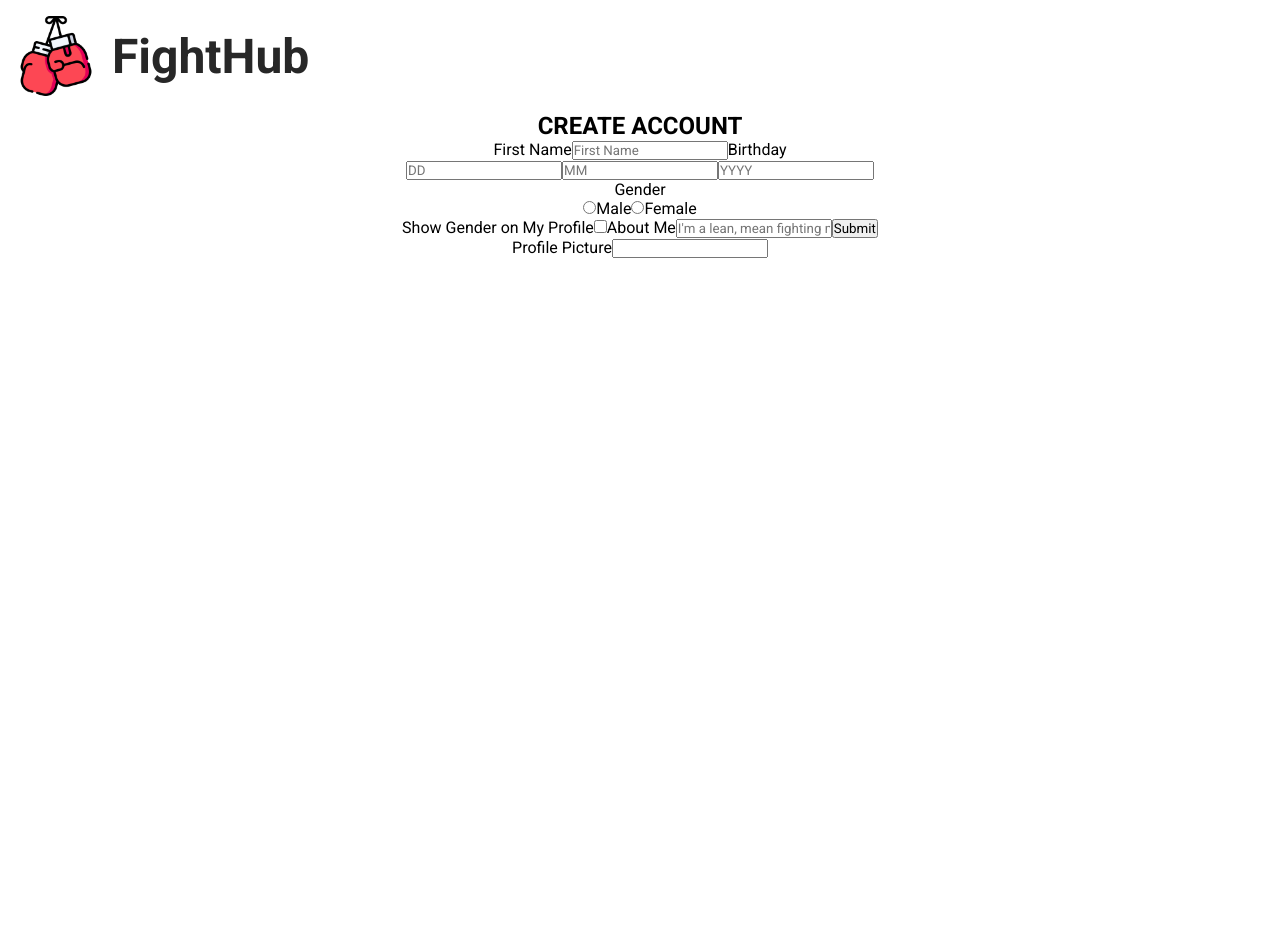
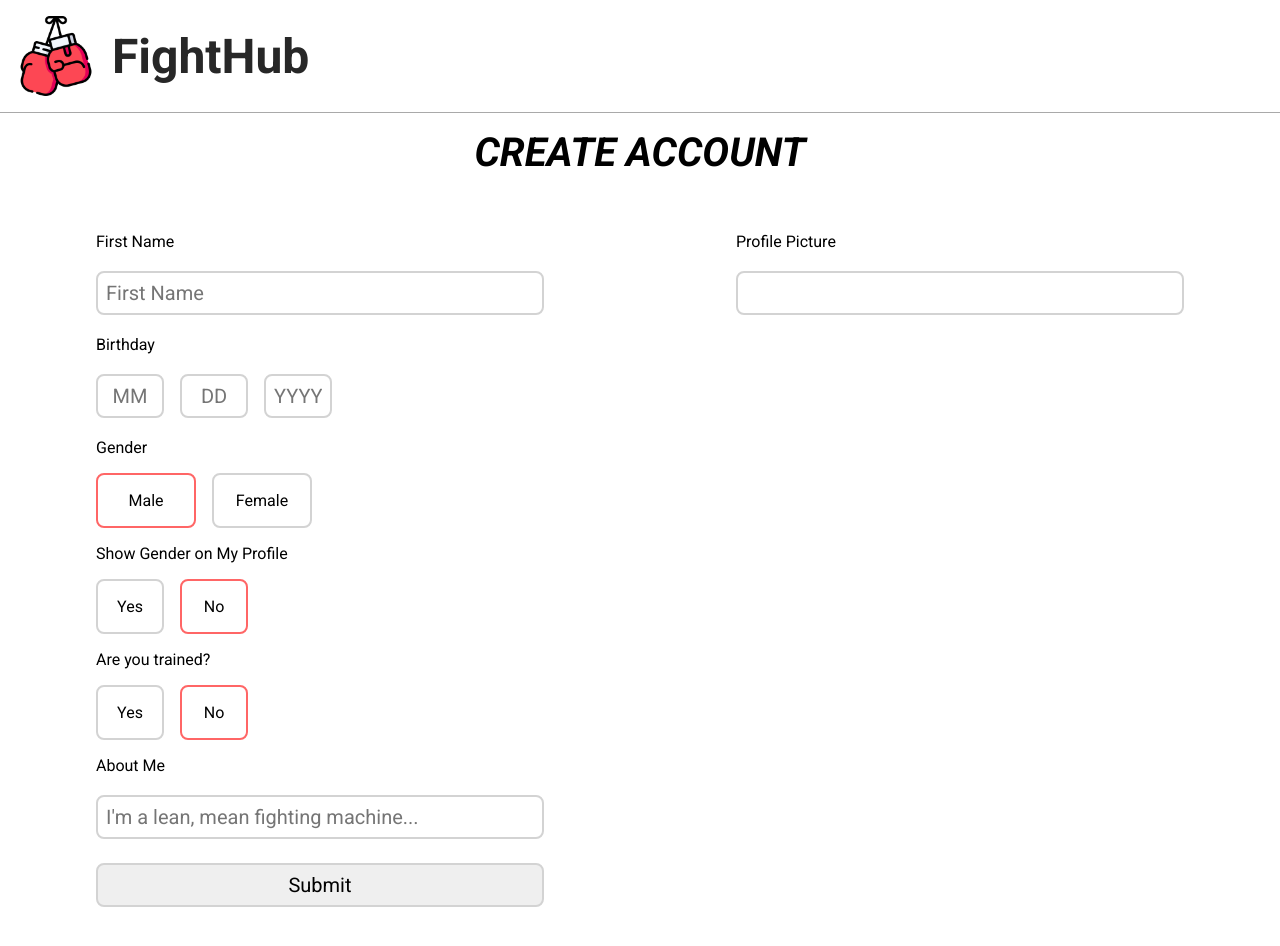
Before and after one commit to NoahLett/FightHub, a React (Vite) app: page /onboarding in a window 1280 px wide. Shown: the top 946 px of the page. Before the commit the page ends 800 px from the top, so only its background shows below. Built offline with nearby package versions, Linux system fonts and the light colour scheme; a web font is replaced by a local one.

Commit message:
Drafted up initial onboarding page and css

```diff
--- a/src/components/AuthForm/AuthForm.css
+++ b/src/components/AuthForm/AuthForm.css
@@ -1,4 +1,4 @@
-form {
+.auth-form {
     display: flex;
     flex-direction: column;
 }
--- a/src/components/AuthForm/AuthForm.jsx
+++ b/src/components/AuthForm/AuthForm.jsx
@@ -56,7 +56,7 @@ const AuthForm = ({isSignUp}) => {
     }, [email, password, matchPassword])
 
   return (
-    <form onSubmit={handleSubmit}>
+    <form className='auth-form' onSubmit={handleSubmit}>
         { isSignUp &&
           <label className='label'>
             <span className={validEmail ? "valid" : "hide"}>
--- a/src/pages/Onboarding/Onboarding.css
+++ b/src/pages/Onboarding/Onboarding.css
@@ -0,0 +1,125 @@
+.onboarding {
+    border-top: solid 1px darkgray;
+}
+
+.onboarding-title {
+    margin: 1rem;
+    font-size: 2.5rem;
+    font-weight: bolder;
+    font-style: italic;
+}
+
+.onboarding-form {
+    display: flex;
+    justify-content: space-around;
+}
+
+.left-side,
+.right-side {
+    display: flex;
+    flex-direction: column;
+    padding: 2rem;
+    width: 35%;
+    text-align: start;
+}
+
+.onboarding-form input {
+    padding: .5rem .5rem;
+    margin: .75rem 0;
+    font-size: 1.25rem;
+    border: solid 2px lightgray;
+    border-radius: .5rem;
+}
+
+.onboarding-form label {
+    margin: .5rem 0;
+}
+
+.onboarding-form input::-webkit-outer-spin-button,
+.onboarding-form input::-webkit-inner-spin-button {
+    -webkit-appearance: none;
+    margin: 0;
+}
+
+.input-container {
+    display: flex;
+    flex-direction: row;
+}
+
+.input-container input {
+    margin-right: 1rem;
+}
+
+.input-container label {
+    padding: 1rem;
+    border: solid 2px lightgray;
+    border-radius: .5rem;
+    transition: all 0.3s ease;
+    margin-right: 1rem;
+}
+
+.dob-input {
+    width: 3rem;
+    text-align: center;
+}
+
+.gender-label {
+    width: 4rem;
+    text-align: center;
+}
+
+.boolean-label {
+    width: 2rem;
+    text-align: center;
+}
+
+.input-container input[type='radio'] {
+    display: none;
+}
+
+.input-container input[type='checkbox'] {
+    align-self: start;
+}
+
+.input-container input[type='radio']:checked + label {
+    border: solid 2px #FF6666;
+}
+
+.create-account-button:hover {
+    background-color: lightgray;
+    cursor: pointer;
+    transition: all .2s ease;
+}
+
+.create-account-button:active {
+    background-color: #FF6666;
+}
+
+.profile-image {
+    width: 100%;
+}
+
+@media (max-width: 375px) {
+    .onboarding-form {
+        display: flex;
+        flex-direction: column-reverse;
+        align-items: center;
+        margin-left: 1rem;
+        margin-right: 1rem;
+    }
+    .left-side,
+    .right-side {
+        display: flex;
+        flex-direction: column;
+        align-items: center;
+        width: 100%;
+        padding: 0;
+        text-align: start;
+    }
+    #about {
+        width: 95%;
+    }
+    .create-account-button {
+        width: 90%;
+    }
+}
--- a/src/pages/Onboarding/Onboarding.jsx
+++ b/src/pages/Onboarding/Onboarding.jsx
@@ -4,9 +4,36 @@ import './Onboarding.css';
 
 const Onboarding = () => {
 
+  const [formData, setFormData] = useState({
+    user_id: '',
+    first_name: '',
+    dob_day: '',
+    dob_month: '',
+    dob_year: '',
+    gender: 'male',
+    show_gender: false,
+    trained: false,
+    email: '',
+    url: '',
+    about: '',
+    matches: []
+  })
 
-  const handleChange = () => {
-    console.log('Clicked');
+
+  const handleChange = e => {
+    let value = e.target.value;
+    if (value === 'true') {
+      value = true;
+    }
+    if (value === 'false') {
+      value = false;
+    }
+    console.log('Typeof:', typeof value, value);
+    const name = e.target.name;
+    setFormData((prevState) => ({
+      ...prevState,
+      [name]: value
+    }))
   }
 
   const handleSubmit = () => {
@@ -17,79 +44,117 @@ const Onboarding = () => {
     <>
       <Navbar minimal={true} showModal={false} setShowModal={() => {}} />
       <div className="onboarding">
-        <h2>CREATE ACCOUNT</h2>
-        <form onSubmit={handleSubmit}>
-          <section>
+        <h2 className='onboarding-title'>CREATE ACCOUNT</h2>
+        <form className='onboarding-form' onSubmit={handleSubmit}>
+          <div className='left-side'>
             <label htmlFor='first_name'>First Name</label>
             <input
               id='first_name'
               name='first_name'
               placeholder='First Name'
               required
-              value={''}
+              value={formData.first_name}
               type='text'
               onChange={handleChange}
             />
             <label>Birthday</label>
             <div className='input-container'>
               <input
+                  id='dob_month'
+                  name='dob_month'
+                  placeholder='MM'
+                  required
+                  value={formData.dob_month}
+                  type='number'
+                  onChange={handleChange}
+                  className='dob-input'
+                />
+                <input
                   id='dob_day'
                   name='dob_day'
                   placeholder='DD'
                   required
-                value={''}
+                  value={formData.dob_day}
                   type='number'
                   onChange={handleChange}
-              />
-              <input
-                id='dob_month'
-                name='dob_month'
-                placeholder='MM'
-                required
-                value={''}
-                type='number'
-                onChange={handleChange}
+                  className='dob-input'
                 />
                 <input
                   id='dob_year'
                   name='dob_year'
                   placeholder='YYYY'
                   required
-                value={''}
+                  value={formData.dob_year}
                   type='number'
                   onChange={handleChange}
+                  className='dob-input'
                 />
             </div>
             <label>Gender</label>
             <div className='input-container'>
               <input
                 id='male-gender'
-                name='male-gender'
+                name='gender'
                 value='male'
                 type='radio'
                 onChange={handleChange}
-                checked={false}
+                checked={formData.gender === 'male'}
               />
-              <label htmlFor='male-gender'>Male</label>
+              <label className='gender-label' htmlFor='male-gender'>Male</label>
               <input
                 id='female-gender'
-                name='female-gender'
+                name='gender'
                 value='female'
                 type='radio'
                 onChange={handleChange}
-                checked={false}
+                checked={formData.gender === 'female'}
               />
-              <label htmlFor='female-gender'>Female</label>
+              <label className='gender-label' htmlFor='female-gender'>Female</label>
             </div>
 
             <label htmlFor='show_gender'>Show Gender on My Profile</label>
+            <div className='input-container'>
               <input
-              id='show_gender'
+                id='show_gender_yes'
                 name='show_gender'
-              type='checkbox'
+                type='radio'
+                value={true}
                 onChange={handleChange}
-              checked={false}
+                checked={formData.show_gender == true}
               />
+              <label className='boolean-label' htmlFor='show_gender_yes'>Yes</label>
+              <input
+                id='show_gender_no'
+                name='show_gender'
+                type='radio'
+                value={false}
+                onChange={handleChange}
+                checked={formData.show_gender == false}
+              />
+              <label className='boolean-label' htmlFor='show_gender_no'>No</label>
+            </div>
+
+            <label>Are you trained?</label>
+            <div className='input-container'>
+            <input
+                id='trained-yes'
+                name='trained'
+                value={true}
+                type='radio'
+                onChange={handleChange}
+                checked={formData.trained == true}
+              />
+              <label className='boolean-label' htmlFor='trained-yes'>Yes</label>
+              <input
+                id='trained-no'
+                name='trained'
+                value={false}
+                type='radio'
+                onChange={handleChange}
+                checked={formData.trained == false}
+              />
+              <label className='boolean-label' htmlFor='trained-no'>No</label>
+            </div>
 
             <label htmlFor='about'>About Me</label>
             <input
@@ -97,15 +162,15 @@ const Onboarding = () => {
               name='about'
               type='text'
               placeholder='I&apos;m a lean, mean fighting machine...'
-              value={''}
+              value={formData.about}
               required
               onChange={handleChange}
             />
 
-            <input type="submit" />
-          </section>
+            <input className='create-account-button' type="submit" />
+          </div>
 
-          <section>
+          <div className='right-side'>
             <label htmlFor='url'>Profile Picture</label>
             <input
               type="url"
@@ -114,8 +179,12 @@ const Onboarding = () => {
               onChange={handleChange}
               required
             />
-            <div className="photo-container"></div>
-          </section>
+            { formData.url !== '' &&
+              <div className="photo-container">
+                <img className='profile-image' src={formData.url} alt="Profile Pic" />
+              </div>
+            }
+          </div>
         </form>
       </div>
     </>
```
Lines whose indentation alone changed are shown as unchanged.
